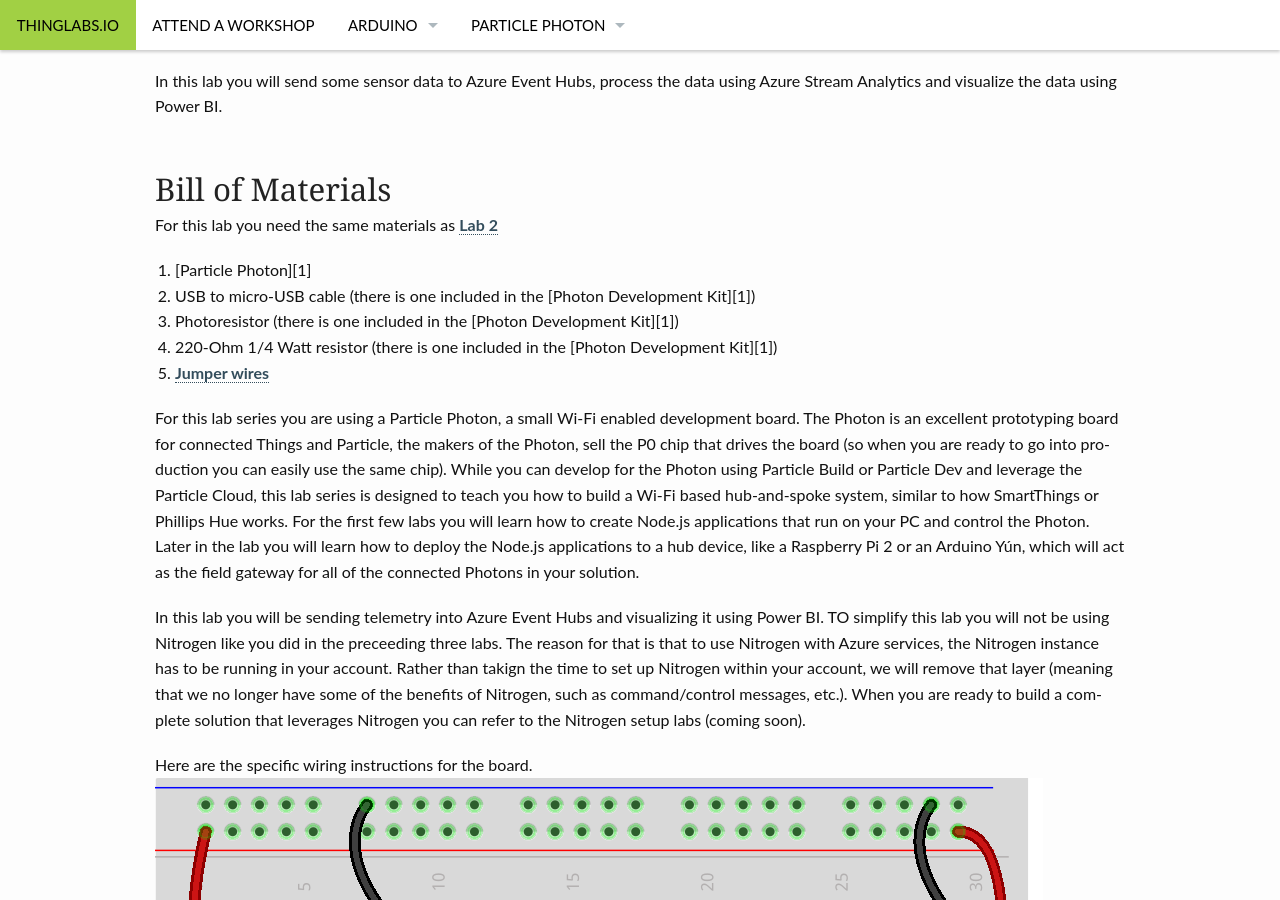
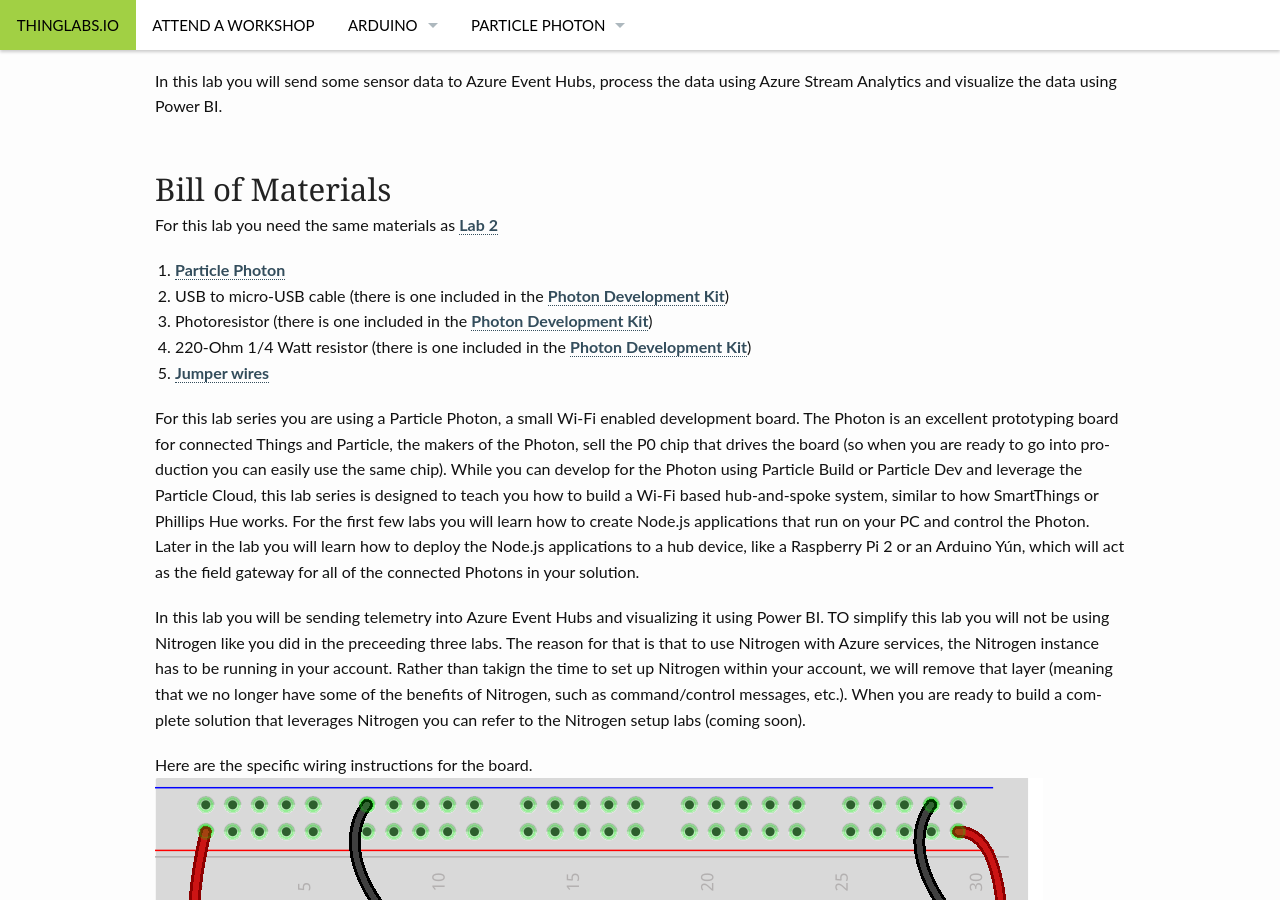
Before and after one commit to ThingLabsIo/ThingLabsIo.github.io, a Jekyll site: the page built from pages/photon-lab07.md, in a window 1280 px wide and 900 px high, scrolled down 630 px. Built offline with Jekyll 4.4.1, drawn with Linux system fonts in a browser that asks for light colours; some of the changed lines change nothing that is shown.

Commit message:
link updates

```diff
--- a/pages/photon-lab07.md
+++ b/pages/photon-lab07.md
@@ -23,10 +23,10 @@
 ## Bill of Materials
 For this lab you need the same materials as [Lab 2][lab02]
 
-1. [Particle Photon][1]
-2. USB to micro-USB cable (there is one included in the [Photon Development Kit][1])
-3. Photoresistor (there is one included in the [Photon Development Kit][1])
-4. 220-Ohm 1/4 Watt resistor (there is one included in the [Photon Development Kit][1])
+1. [Particle Photon][photon]
+2. USB to micro-USB cable (there is one included in the [Photon Development Kit][photon])
+3. Photoresistor (there is one included in the [Photon Development Kit][photon])
+4. 220-Ohm 1/4 Watt resistor (there is one included in the [Photon Development Kit][photon])
 5. [Jumper wires](https://www.sparkfun.com/products/12795)
 
 For this lab series you are using a Particle Photon, a small Wi-Fi enabled development board. The Photon is an excellent prototyping board for connected Things and Particle, the makers of the Photon, sell the P0 chip that drives the board (so when you are ready to go into production you can easily use the same chip). While you can develop for the Photon using Particle Build or Particle Dev and leverage the Particle Cloud, this lab series is designed to teach you how to build a Wi-Fi based hub-and-spoke system, similar to how SmartThings or Phillips Hue works. For the first few labs you will learn how to create Node.js applications that run on your PC and control the Photon. Later in the lab you will learn how to deploy the Node.js applications to a hub device, like a Raspberry Pi 2 or an Arduino Y&uacute;n, which will act as the field gateway for all of the connected Photons in your solution.
@@ -277,5 +277,5 @@
 
 If you want to compare your code to the final solution you can see the code in GitHub [here](https://github.com/ThingLabsIo/IoTLabs/blob/master/Photon/Lab07/lab07.js).
 
-
-[lab02]: /photon/02/
+ [photon]: https://store.particle.io/?product=photon-kit
+ [lab02]: /photon/02/
```
